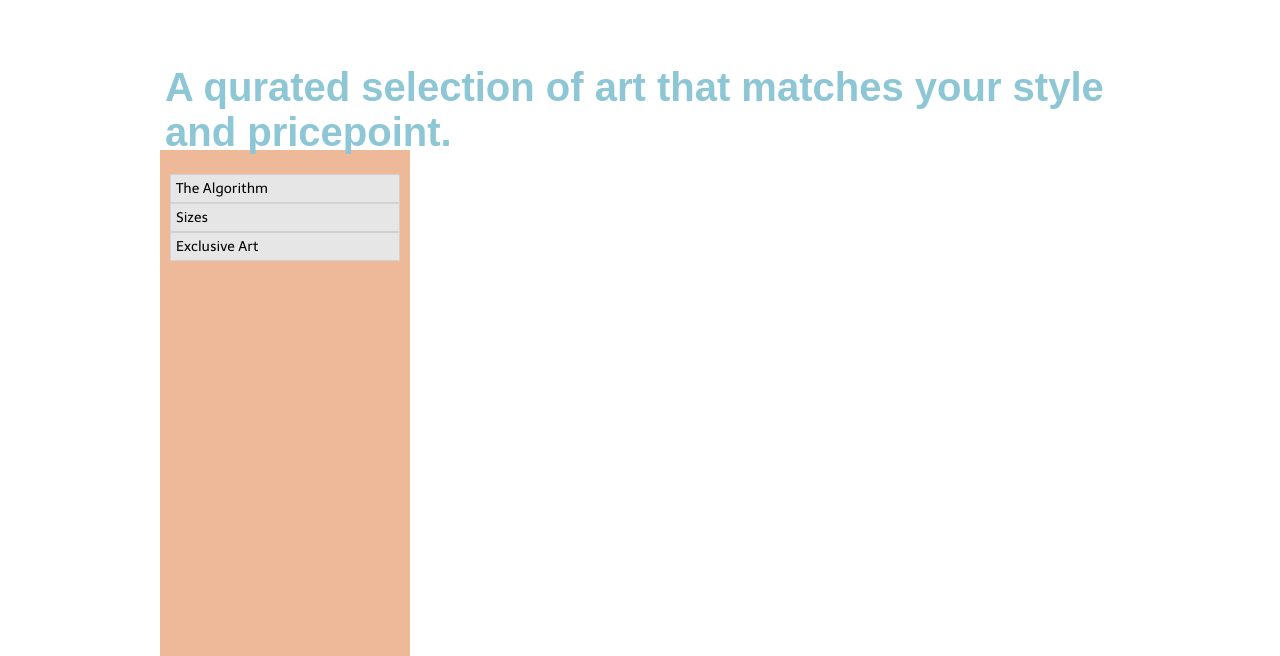
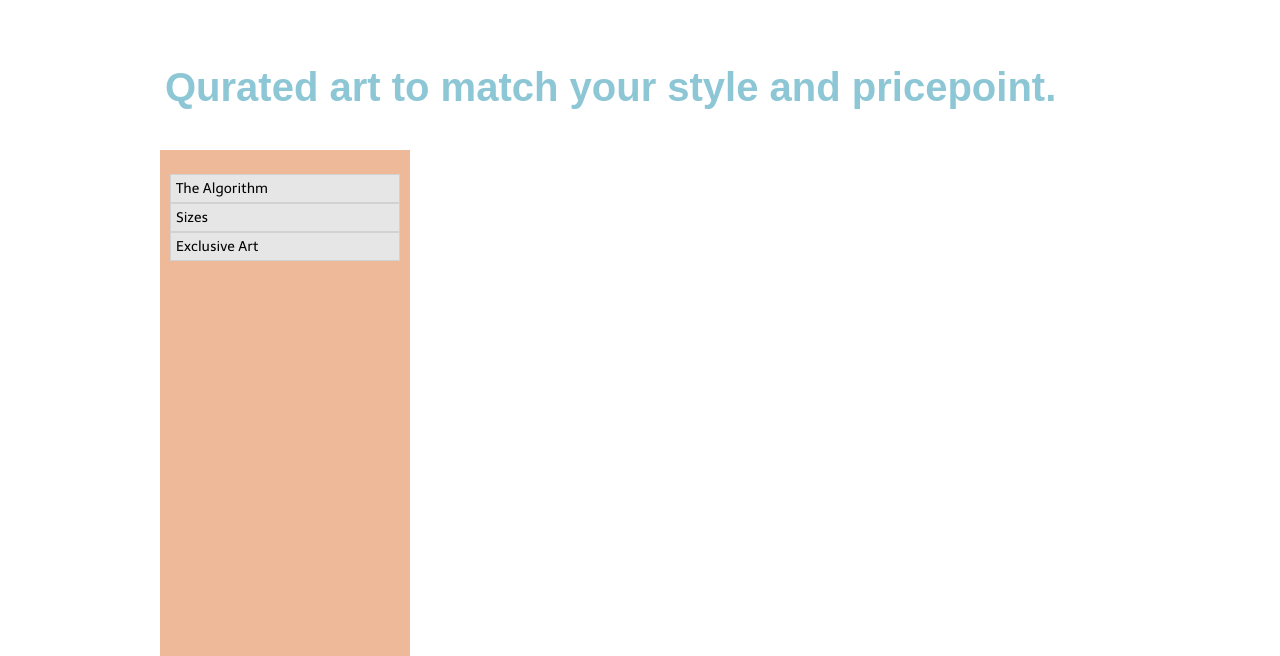
Before and after one commit to asambvani/Qurator-Website, a website: page services.htm in a window 1280 px wide. Shown: the part 144-800 px from the top of the page. Drawn offline with nearby package versions, Linux system fonts and the light colour scheme; a web font is replaced by a local one.

Commit message:
Changed heading on service.htm

```diff
--- a/services.htm
+++ b/services.htm
@@ -44,7 +44,7 @@
        </div>
        <div class="about-content">
            <div class="about-title">
-               <h2>A qurated selection of art that matches your style and pricepoint.</h2>
+               <h2>Qurated art to match your style and pricepoint.</h2>
            </div>
            <div class="about-main">
                <div class="about-menu">
```
